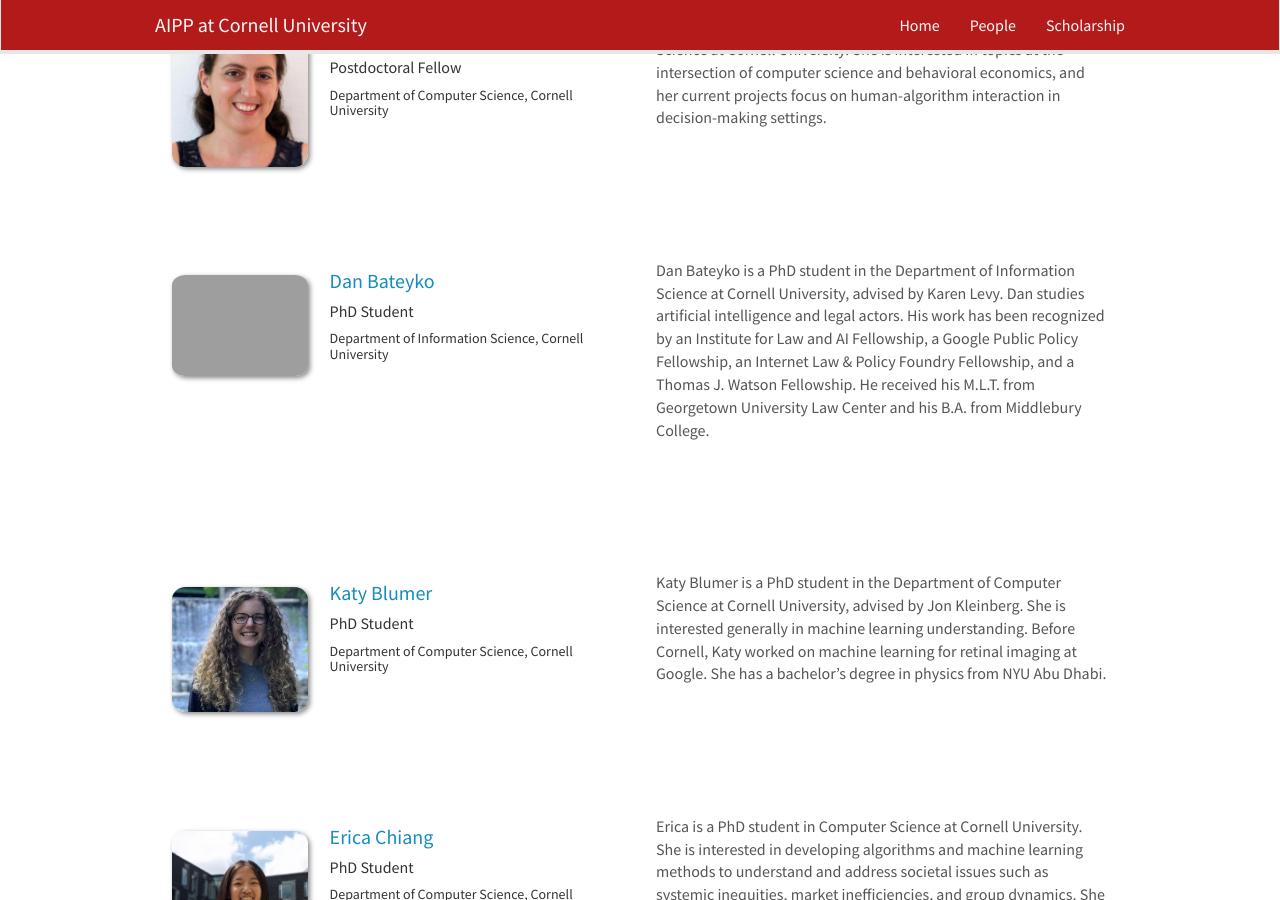
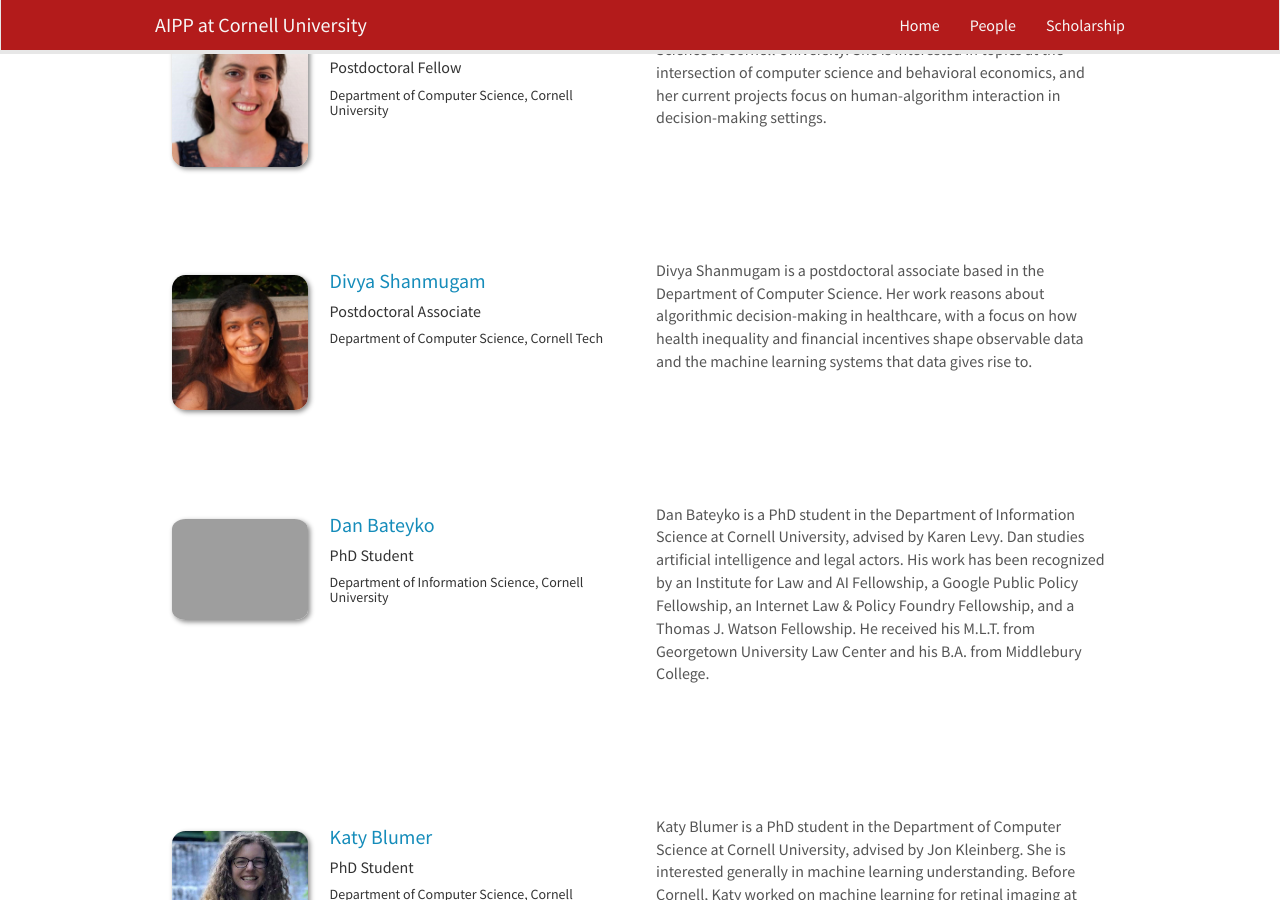
Before and after one commit to pasta41/aippwebsite, a Jekyll site: the page built from _pages/people.md, in a window 1280 px wide and 900 px high, scrolled down 5716 px. Built offline with Jekyll 4.4.1, drawn with Linux system fonts in a browser that asks for light colours; nearby versions of some CDN libraries.

Commit message:
Add Divya Shanmugam profile

```diff
--- a/_data/people.yml
+++ b/_data/people.yml
@@ -131,6 +131,13 @@
   info: "Department of Computer Science, Cornell University"
   website: https://sites.google.com/view/galinoti
   about: "Gali Noti is a Postdoctoral Fellow in the Department of Computer Science at Cornell University. She is interested in topics at the intersection of computer science and behavioral economics, and her current projects focus on human-algorithm interaction in decision-making settings."
+
+- name: Divya Shanmugam
+  photo: divyashanmugam.jpg
+  title: "Postdoctoral Associate"
+  info: "Department of Computer Science, Cornell Tech"
+  website: https://dmshanmugam.github.io
+  about: "Divya Shanmugam is a postdoctoral associate based in the Department of Computer Science. Her work reasons about algorithmic decision-making in healthcare, with a focus on how health inequality and financial incentives shape observable data and the machine learning systems that data gives rise to."
 
 # BEGIN: Grad students
 
```
Also changed, not shown: images/teampic/divyashanmugam.jpg (added).
